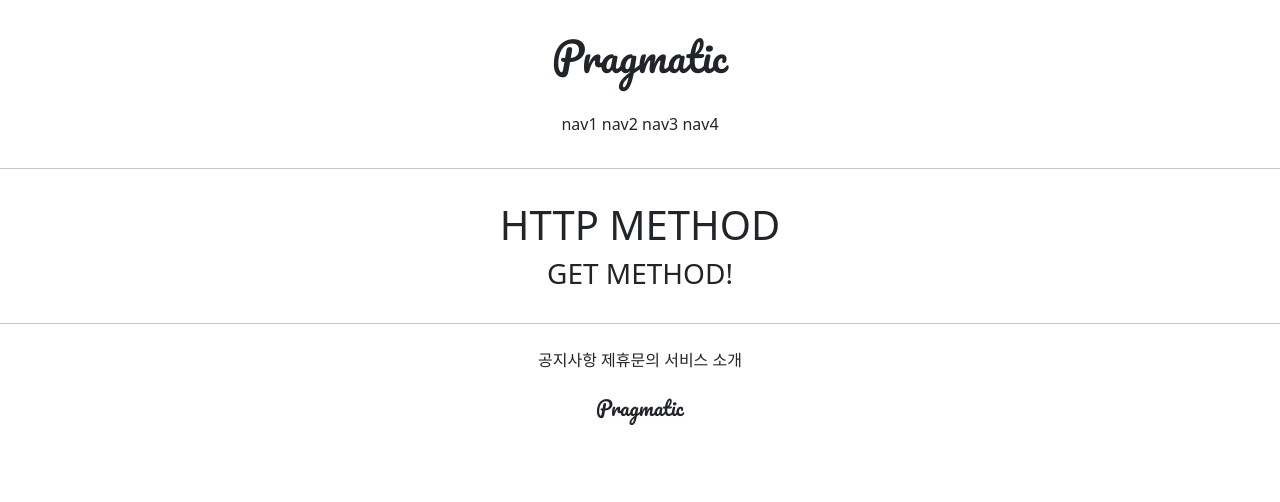
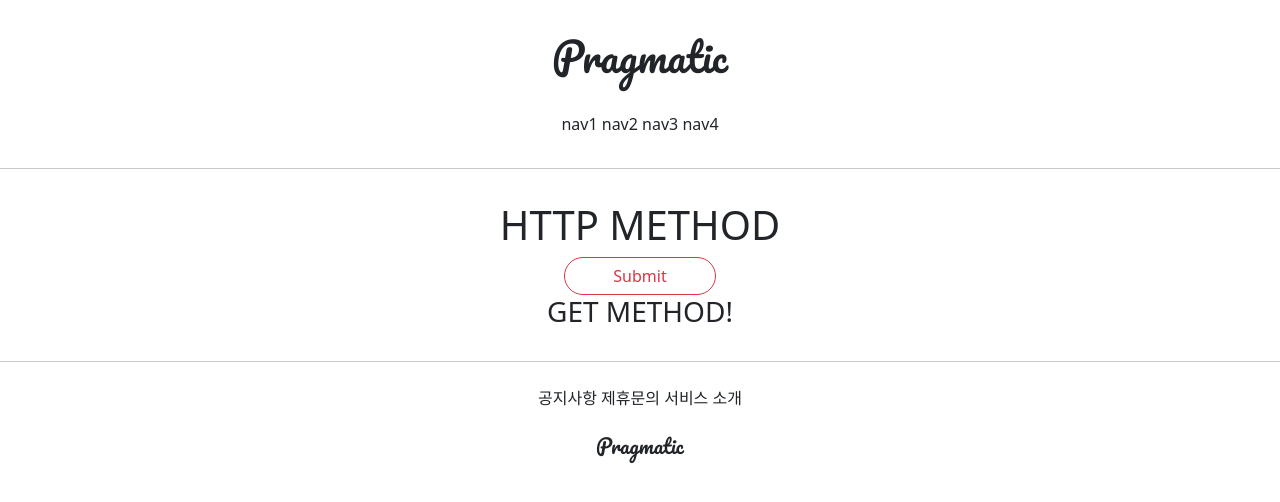
Before and after one commit to AISchool-SJH/GIS_4_1_Web, a Django app: page /accounts/hello_world/ in a window 1280 px wide. Shown: the top 502 px of the page. Run offline with Django 3.2, Linux system fonts and the light colour scheme; parts of the project's set-up code (start-up, migrations or seed data) failed here and were passed over.

Commit message:
7/9 4ban class commit_3

```diff
--- a/accountapp/templates/accountapp/hello_world.html
+++ b/accountapp/templates/accountapp/hello_world.html
@@ -5,6 +5,12 @@
 
     <div style="margin: 2rem; text-align: center">
         <h1>HTTP METHOD</h1>
+
+        <form action="/accounts/hello_world/" method="POST">
+            {%  csrf_token %}
+            <input type="submit" class="btn btn-outline-danger rounded-pill px-5">
+        </form>
+
         <h3>{{ text }}</h3>
     </div>
 
```
